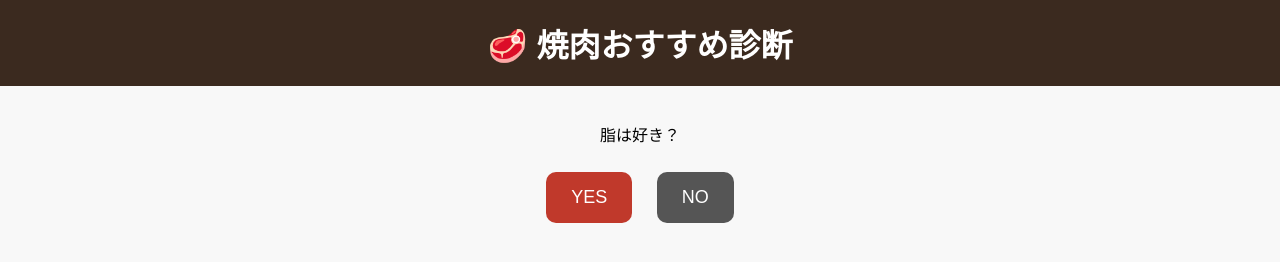
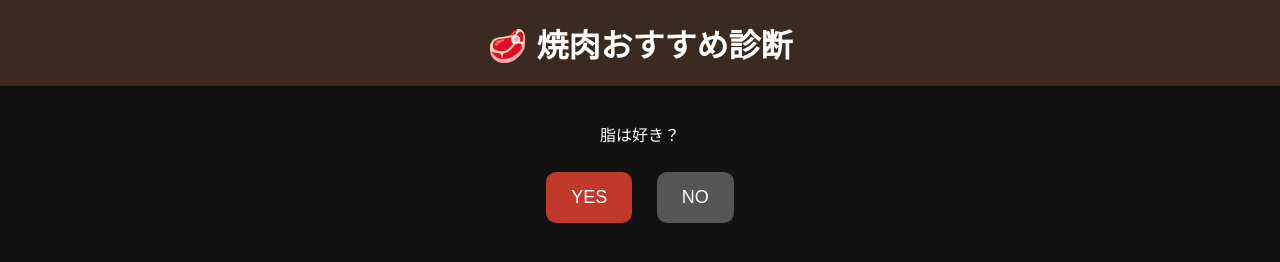
Before and after one commit to yusuki04/yakiniku, a plain HTML site: page index.html in a window 1280 px wide. Drawn offline with Linux system fonts and the light colour scheme.

Commit message:
Update index.html

```diff
--- a/index.html
+++ b/index.html
@@ -8,7 +8,8 @@ body {
     font-family: sans-serif;
     text-align: center;
     margin: 0;
-    background: #f8f8f8;
+    background: #111;   /* 黒 */
+    color: white;       /* 文字を白に */
 }
 
 h1 {
```
